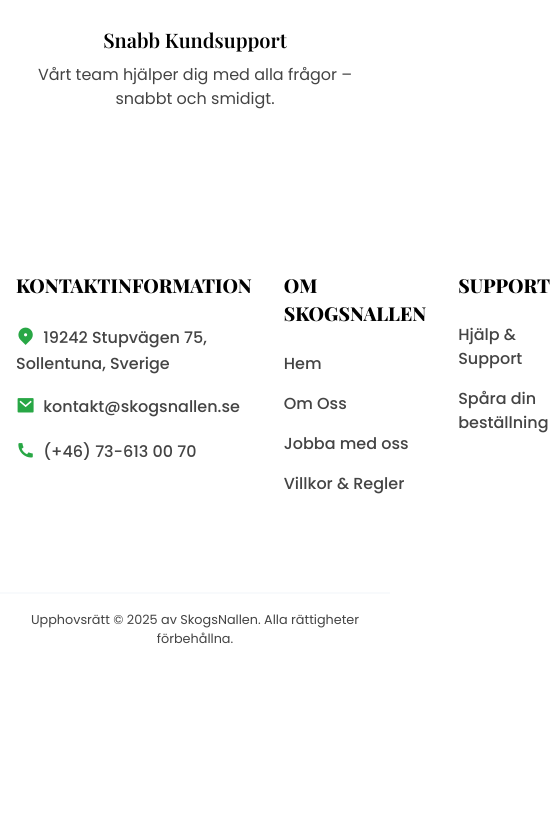
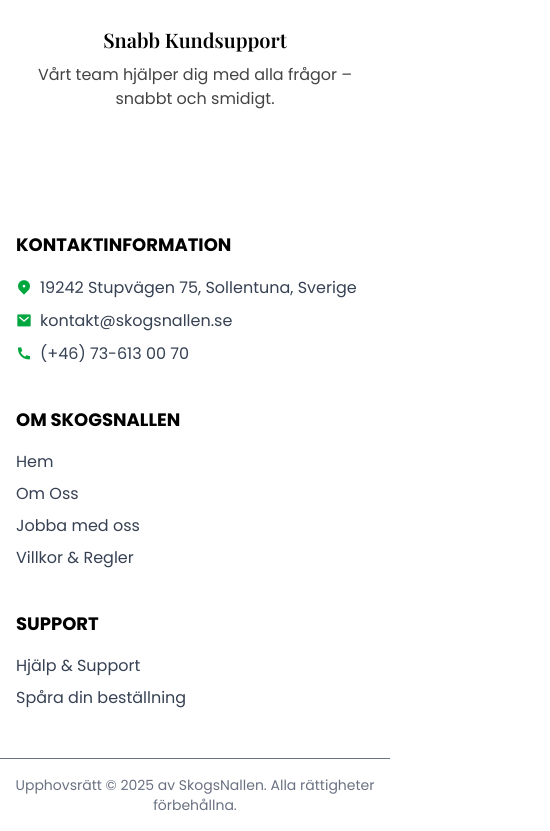
Before and after one commit to Darougah/SkogsNallen, a React (Vite) app in the folder frontend/: page / in a window 390 px wide. Shown: the part 4536-5367 px from the top of the page, 550 px wide, since content can reach past the window. Before the commit the page ends 5201 px from the top, so only its background shows below. Built offline with nearby package versions, Linux system fonts and the light colour scheme; no server answers.

Commit message:
footer better responsivnes

```diff
--- a/frontend/src/components/Footer.jsx
+++ b/frontend/src/components/Footer.jsx
@@ -1,44 +1,33 @@
-
-
 import React from 'react';
 import { Link } from 'react-router-dom';
 
 const Footer = () => {
     return (
         <>
-            <footer className='section__container footer__container'>
-                <div className='footer__col'>
-                    <h4>KONTAKTINFORMATION</h4>
-                    <p>
-                        <span><i className="ri-map-pin-2-fill"></i></span>
-                        19242 Stupvägen 75, Sollentuna, Sverige
-                    </p>
-                    <p>
-                        <span><i className="ri-mail-fill"></i></span>
-                        kontakt@skogsnallen.se
-                    </p>
-                    <p>
-                        <span><i className="ri-phone-fill"></i></span>
-                        (+46) 73-613 00 70
-                    </p>
+            <footer className="max-w-screen-xl mx-auto px-4 py-10 grid grid-cols-1 md:grid-cols-2 lg:grid-cols-4 gap-8 text-gray-700">
+                <div>
+                    <h4 className="text-lg font-bold mb-4 text-black">KONTAKTINFORMATION</h4>
+                    <p className="mb-2"><i className="ri-map-pin-2-fill text-green-600 mr-2"></i>19242 Stupvägen 75, Sollentuna, Sverige</p>
+                    <p className="mb-2"><i className="ri-mail-fill text-green-600 mr-2"></i>kontakt@skogsnallen.se</p>
+                    <p className="mb-2"><i className="ri-phone-fill text-green-600 mr-2"></i>(+46) 73-613 00 70</p>
                 </div>
 
-                <div className='footer__col'>
-                    <h4>OM SKOGSNALLEN</h4>
-                    <Link to="/">Hem</Link>
-                    <Link to="/pages/about">Om Oss</Link>
-                    <Link to="/pages/careers">Jobba med oss</Link>
-                    <Link to="/pages/terms">Villkor & Regler</Link>
+                <div>
+                    <h4 className="text-lg font-bold mb-4 text-black">OM SKOGSNALLEN</h4>
+                    <Link to="/" className="block mb-2 hover:text-green-600">Hem</Link>
+                    <Link to="/pages/about" className="block mb-2 hover:text-green-600">Om Oss</Link>
+                    <Link to="/pages/careers" className="block mb-2 hover:text-green-600">Jobba med oss</Link>
+                    <Link to="/pages/terms" className="block mb-2 hover:text-green-600">Villkor & Regler</Link>
                 </div>
 
-                <div className='footer__col'>
-                    <h4>SUPPORT</h4>
-                    <Link to="/pages/help">Hjälp & Support</Link>
-                    <Link to="/dashboard/orders">Spåra din beställning</Link>
+                <div>
+                    <h4 className="text-lg font-bold mb-4 text-black">SUPPORT</h4>
+                    <Link to="/pages/help" className="block mb-2 hover:text-green-600">Hjälp & Support</Link>
+                    <Link to="/dashboard/orders" className="block mb-2 hover:text-green-600">Spåra din beställning</Link>
                 </div>
             </footer>
 
-            <div className='footer__bar'>
+            <div className="text-center text-sm text-gray-500 py-4 border-t">
                 Upphovsrätt © 2025 av SkogsNallen. Alla rättigheter förbehållna.
             </div>
         </>
```
